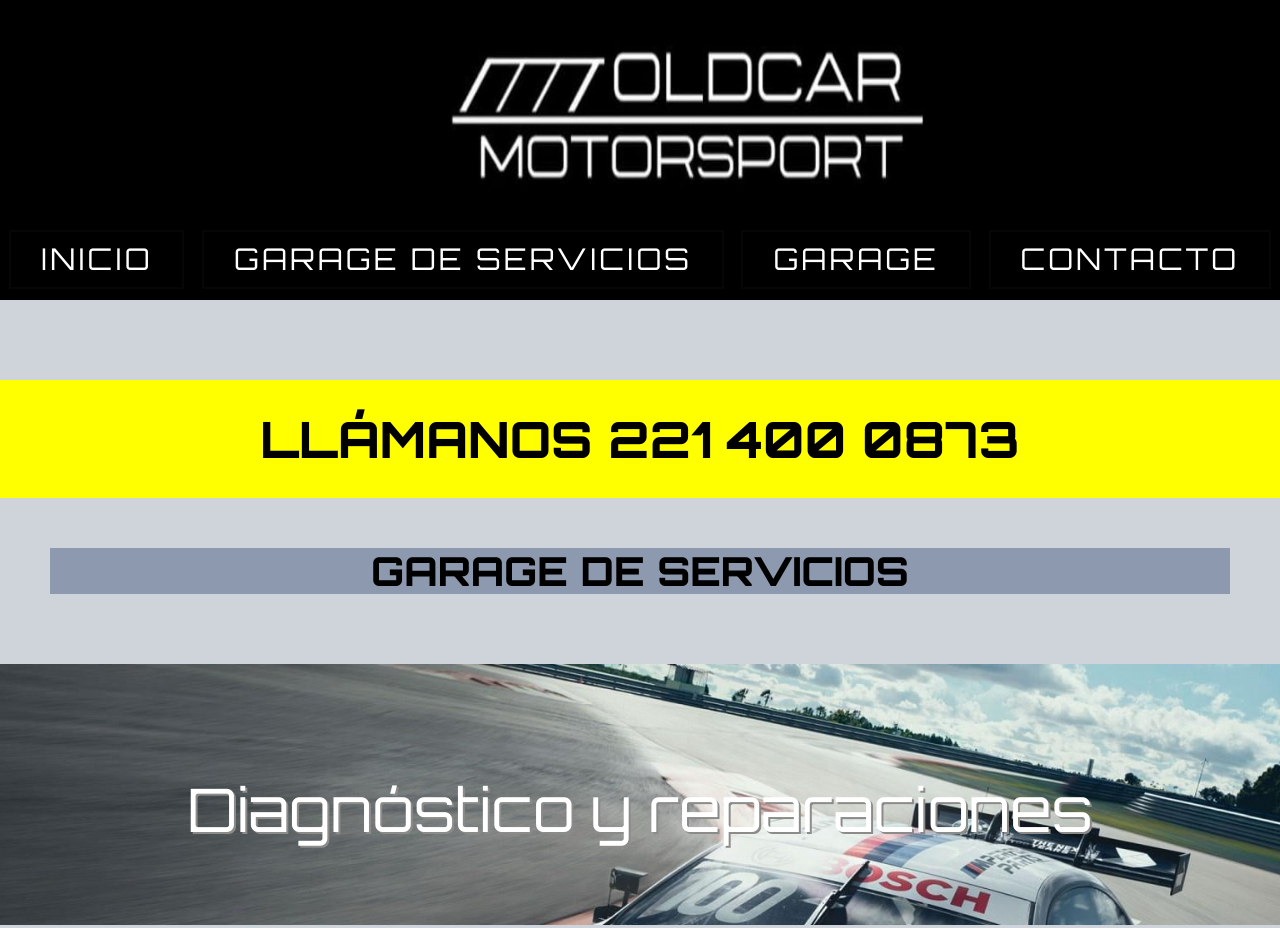
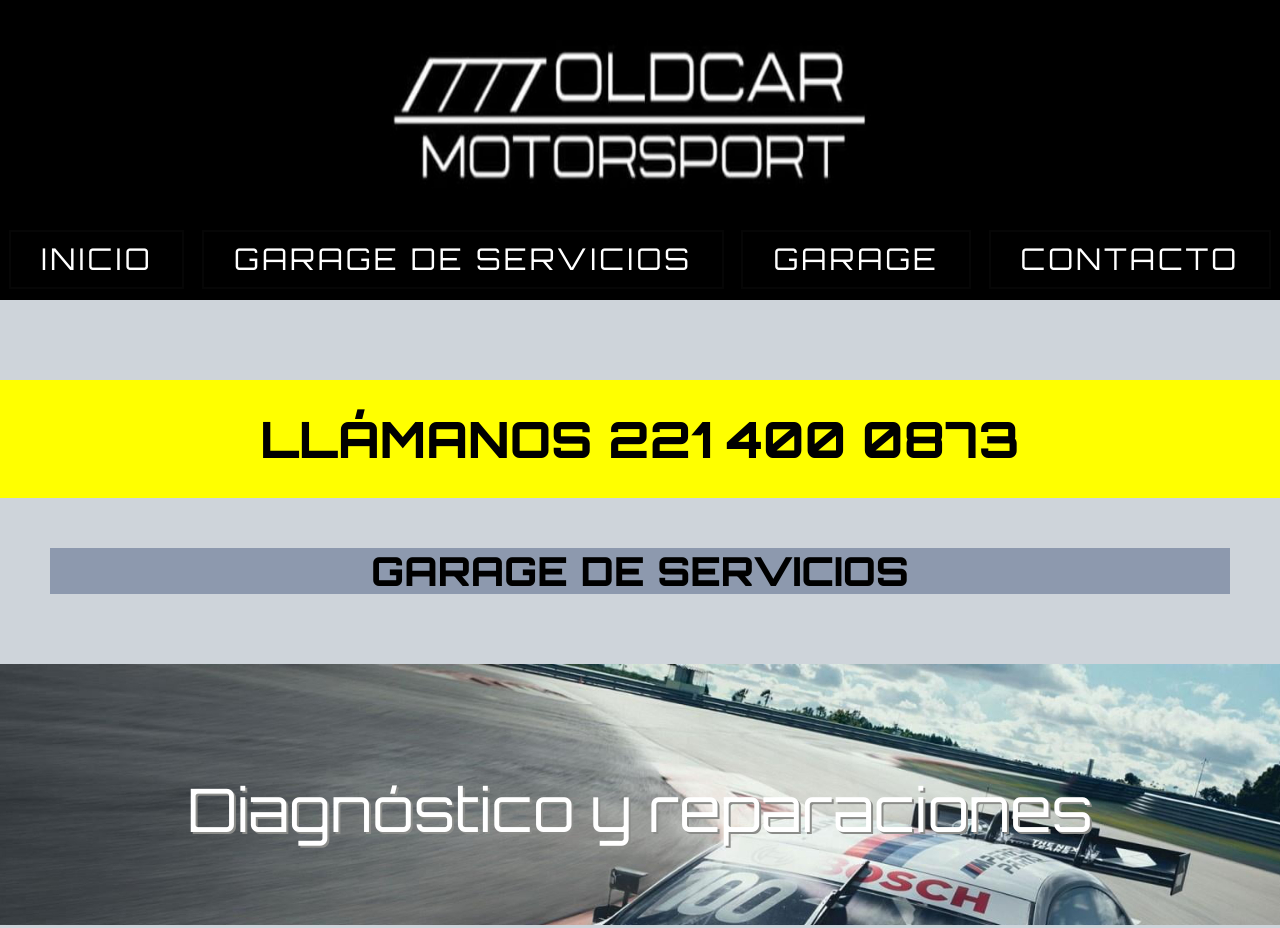
Before and after one commit to akdevlabs/Oldcarmotor, a plain HTML site: page index.html in a window 1280 px wide. Shown: the top 928 px of the page. Drawn offline with nearby package versions, Linux system fonts and the light colour scheme.

Commit message:
Add files via upload

```diff
--- a/styles.css
+++ b/styles.css
@@ -5,20 +5,17 @@ body{
 }
 
 .oldcar-ban{
-
     background-color: black;
     height: 250px;
-    width: auto;
     color: #FFFFFF;
     font-size: 30px;
     padding-bottom:50px ;
 }
 .logo-Oc{
-    display: block ;
-   position:relative ;
-  left:35% ;
-    right:30%;
-    text-align: center;
+    display: block;
+    margin-left: auto;
+    margin-right: auto;
+    width: 50%;
     width: 500px;
     height: 150px;
     padding-top:40px ;
```
